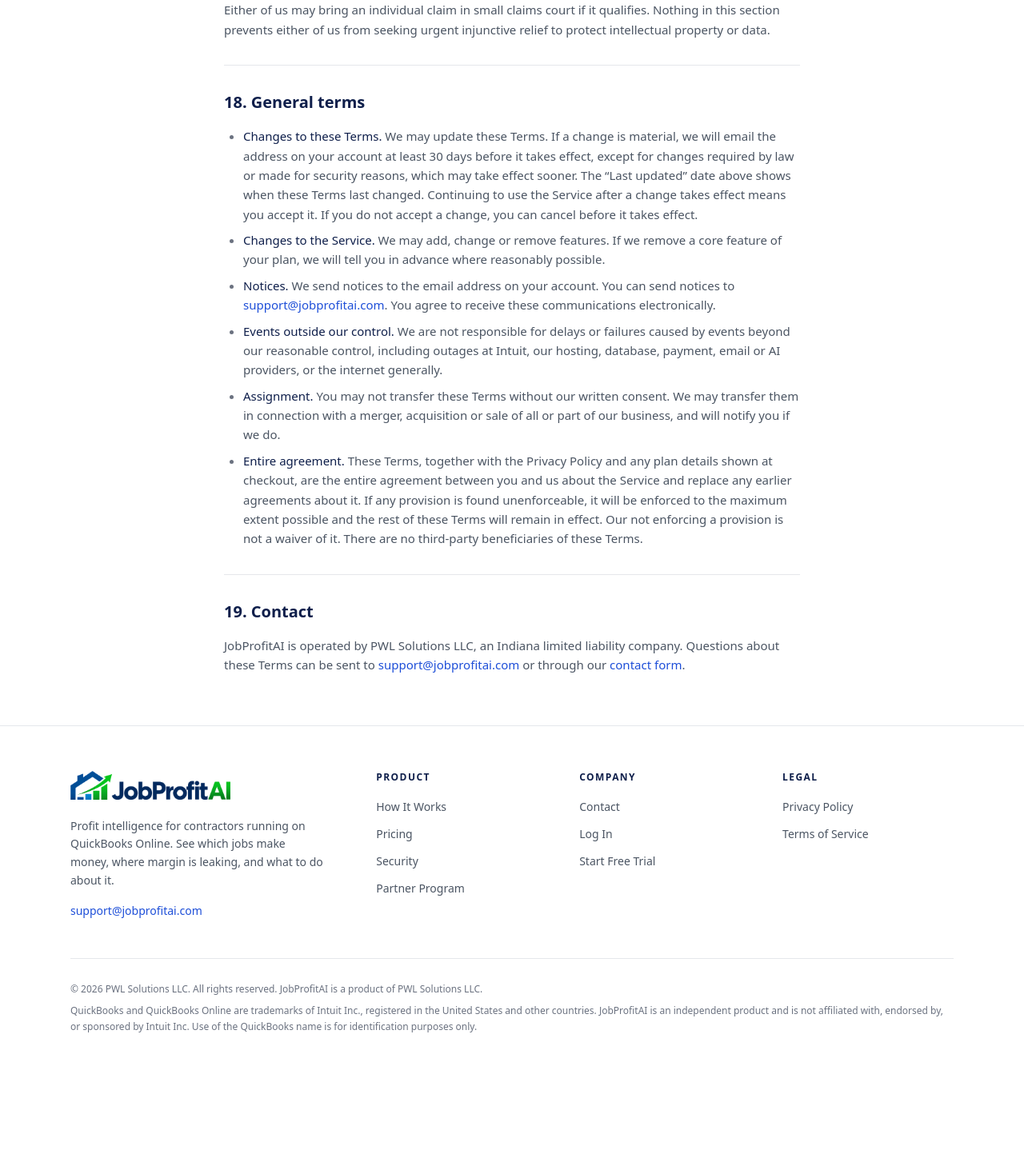
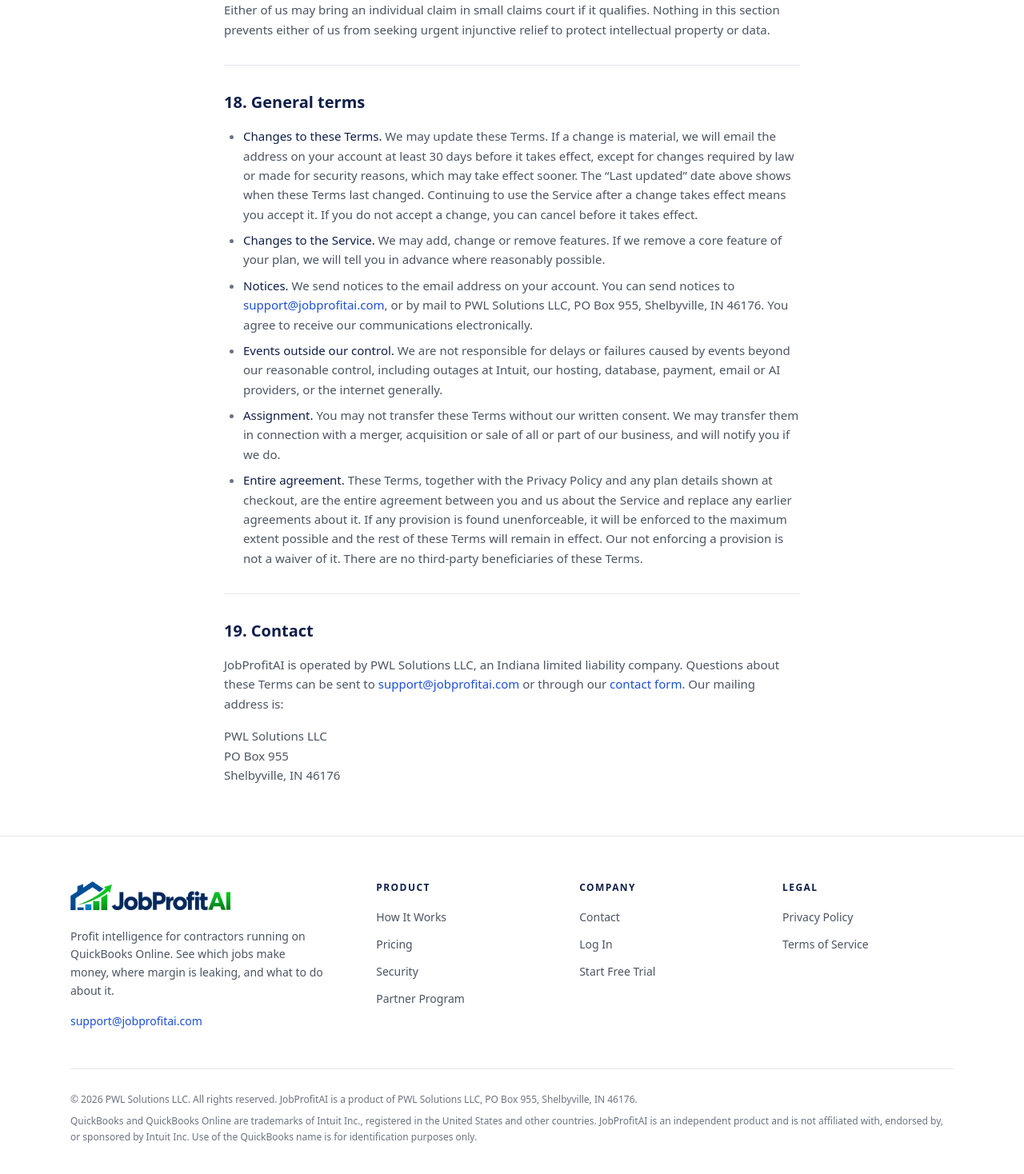
Before and after one commit to plinville44/jobprofitai, a Next.js app: page /terms in a window 1280 px wide. Shown: the part 8222-9690 px from the top of the page at 80% size. Before the commit the page ends 9571 px from the top, so only its background shows below. Built offline with nearby package versions, Linux system fonts and the light colour scheme; no server answers.

Commit message:
Add mailing address to emails, footer, contact and legal pages

```diff
--- a/src/app/(marketing)/contact/page.tsx
+++ b/src/app/(marketing)/contact/page.tsx
@@ -1,3 +1,4 @@
+import { COMPANY_LEGAL_NAME, COMPANY_MAILING_ADDRESS_LINES } from "@/lib/company";
 import type { Metadata } from "next";
 import Link from "next/link";
 import { Card, Eyebrow, Section } from "@/components/marketing/ui";
@@ -43,6 +44,20 @@
               That address reaches us for everything. Product questions, support, billing and
               security.
             </p>
+            <h2 className="mt-6 text-sm font-semibold uppercase tracking-[0.1em] text-jp-muted">
+              By mail
+            </h2>
+            <address className="mt-2 text-sm not-italic leading-relaxed text-jp-slate">
+              {COMPANY_LEGAL_NAME}
+              {COMPANY_MAILING_ADDRESS_LINES.map((line) => (
+                <span key={line} className="block">
+                  {line}
+                </span>
+              ))}
+            </address>
+            <p className="mt-2 text-xs leading-relaxed text-jp-muted">
+              Email is much faster. Use mail for legal notices or anything that has to be on paper.
+            </p>
           </Card>
 
           <div className="mt-8 space-y-5 text-sm leading-relaxed text-jp-slate">
--- a/src/app/(marketing)/privacy/page.tsx
+++ b/src/app/(marketing)/privacy/page.tsx
@@ -6,6 +6,7 @@
   LegalSection,
   LegalSub,
   LEGAL_LAST_UPDATED,
+  MailingAddress,
   SupportEmail,
 } from "@/components/marketing/Legal";
 
@@ -453,8 +454,9 @@
           <Link href="/contact" className="font-medium text-jp-blue hover:underline">
             contact form
           </Link>
-          .
+          , or write to us at:
         </p>
+        <MailingAddress />
       </LegalSection>
     </LegalPage>
   );
--- a/src/app/(marketing)/terms/page.tsx
+++ b/src/app/(marketing)/terms/page.tsx
@@ -7,6 +7,7 @@
   LegalSection,
   LegalSub,
   LEGAL_LAST_UPDATED,
+  MailingAddress,
   SupportEmail,
 } from "@/components/marketing/Legal";
 import {
@@ -17,6 +18,7 @@
   TRIAL_DAYS,
   TRIAL_EXTENSION_DAYS,
 } from "@/lib/plans";
+import { COMPANY_LEGAL_NAME, COMPANY_MAILING_ADDRESS } from "@/lib/company";
 
 export const metadata: Metadata = {
   title: "Terms of Service",
@@ -511,8 +513,9 @@
           </li>
           <li>
             <span className="font-medium text-jp-ink">Notices.</span> We send notices to the email
-            address on your account. You can send notices to <SupportEmail />. You agree to receive
-            these communications electronically.
+            address on your account. You can send notices to <SupportEmail />, or by mail to{" "}
+            {COMPANY_LEGAL_NAME}, {COMPANY_MAILING_ADDRESS}. You agree to receive our
+            communications electronically.
           </li>
           <li>
             <span className="font-medium text-jp-ink">Events outside our control.</span> We are
@@ -543,8 +546,9 @@
           <Link href="/contact" className="font-medium text-jp-blue hover:underline">
             contact form
           </Link>
-          .
+          . Our mailing address is:
         </p>
+        <MailingAddress />
       </LegalSection>
     </LegalPage>
   );
--- a/src/components/marketing/Legal.tsx
+++ b/src/components/marketing/Legal.tsx
@@ -1,4 +1,5 @@
 import type { ReactNode } from "react";
+import { COMPANY_LEGAL_NAME, COMPANY_MAILING_ADDRESS_LINES } from "@/lib/company";
 
 /**
  * Shared layout for the Terms of Service and Privacy Policy. The site has no
@@ -63,3 +64,17 @@
 
 /** Shown on both legal pages. Change it whenever either document changes. */
 export const LEGAL_LAST_UPDATED = "September 22, 2026";
+
+/** The postal address, formatted for the Contact section of each legal page. */
+export function MailingAddress() {
+  return (
+    <address className="not-italic">
+      <span className="block">{COMPANY_LEGAL_NAME}</span>
+      {COMPANY_MAILING_ADDRESS_LINES.map((line) => (
+        <span key={line} className="block">
+          {line}
+        </span>
+      ))}
+    </address>
+  );
+}
--- a/src/components/marketing/SiteFooter.tsx
+++ b/src/components/marketing/SiteFooter.tsx
@@ -1,3 +1,4 @@
+import { COMPANY_MAILING_ADDRESS } from "@/lib/company";
 import Link from "next/link";
 import { Logo } from "./Logo";
 
@@ -50,7 +51,7 @@
         <div className="mt-12 border-t border-jp-line pt-7">
           <p className="text-xs leading-relaxed text-jp-muted">
             &copy; {year} PWL Solutions LLC. All rights reserved. JobProfitAI is a product of PWL
-            Solutions LLC.
+            Solutions LLC, {COMPANY_MAILING_ADDRESS}.
           </p>
           <p className="mt-2 text-xs leading-relaxed text-jp-muted">
             QuickBooks and QuickBooks Online are trademarks of Intuit Inc., registered in the United
--- /dev/null
+++ b/src/lib/company.ts
@@ -0,0 +1,11 @@
+/**
+ * The business behind JobProfitAI, in one place so the site footer, the
+ * legal pages and every email show the same name and postal address.
+ *
+ * The postal address is required in commercial email (CAN-SPAM), and it is
+ * where legal notices can be sent. Change it here and everywhere follows.
+ */
+export const COMPANY_LEGAL_NAME = "PWL Solutions LLC";
+export const COMPANY_MAILING_ADDRESS_LINES = ["PO Box 955", "Shelbyville, IN 46176"] as const;
+/** "PO Box 955, Shelbyville, IN 46176" */
+export const COMPANY_MAILING_ADDRESS = COMPANY_MAILING_ADDRESS_LINES.join(", ");
--- a/src/lib/email/templates.ts
+++ b/src/lib/email/templates.ts
@@ -1,3 +1,4 @@
+import { COMPANY_LEGAL_NAME, COMPANY_MAILING_ADDRESS } from "@/lib/company";
 import { SUPPORT_EMAIL } from "./client";
 import {
   PARTNER_COMMISSION_MONTHS,
@@ -134,7 +135,8 @@
             <a href="mailto:${SUPPORT_EMAIL}" style="color:${NAVY};">${SUPPORT_EMAIL}</a>.
           </p>
           <p style="margin:0;font-size:12px;line-height:1.5;color:${MUTED};">
-            JobProfitAI: Profit Intelligence for QuickBooks. A product of PWL Solutions LLC.<br>
+            JobProfitAI: Profit Intelligence for QuickBooks. A product of ${COMPANY_LEGAL_NAME},<br>
+            ${COMPANY_MAILING_ADDRESS}.<br>
             QuickBooks is a trademark of Intuit Inc. JobProfitAI is not affiliated with or endorsed by Intuit.
           </p>
         </div>
@@ -165,7 +167,7 @@
     "",
     "---",
     `Questions? Reply to this email or write to ${SUPPORT_EMAIL}.`,
-    "JobProfitAI: Profit Intelligence for QuickBooks. A product of PWL Solutions LLC.",
+    `JobProfitAI: Profit Intelligence for QuickBooks. A product of ${COMPANY_LEGAL_NAME}, ${COMPANY_MAILING_ADDRESS}.`,
     "QuickBooks is a trademark of Intuit Inc. JobProfitAI is not affiliated with or endorsed by Intuit."
   );
   return parts.join("\n");
```
Also changed, not shown: 1 other file (tests, documents, lock files or other folders).
